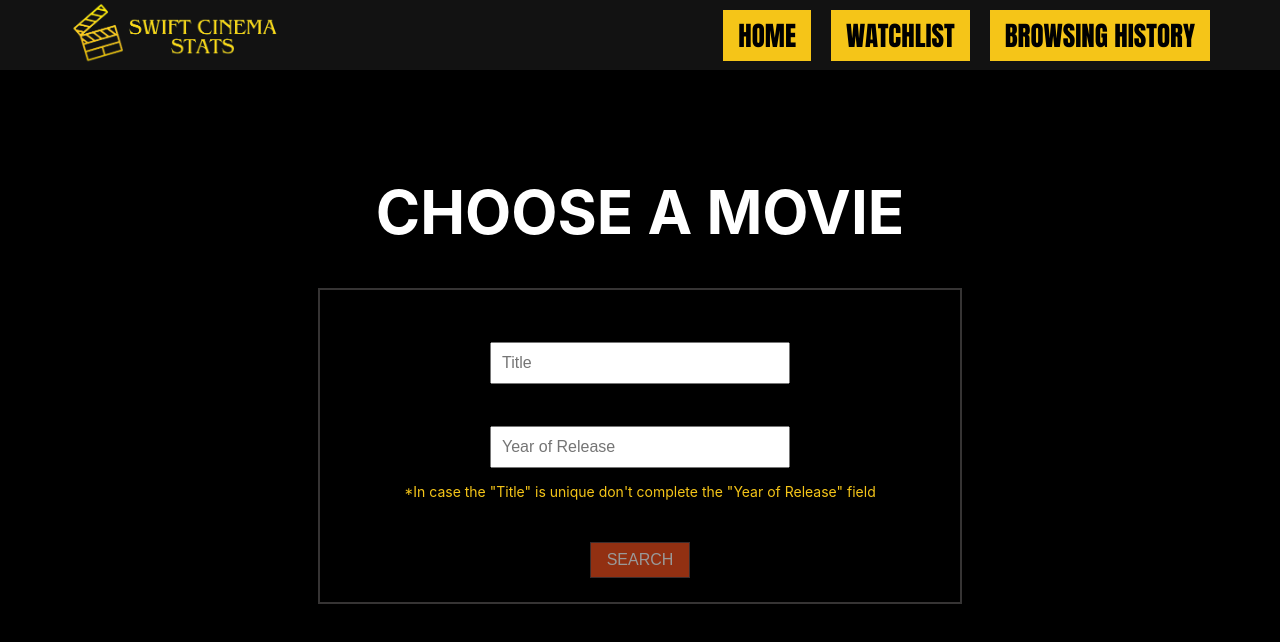
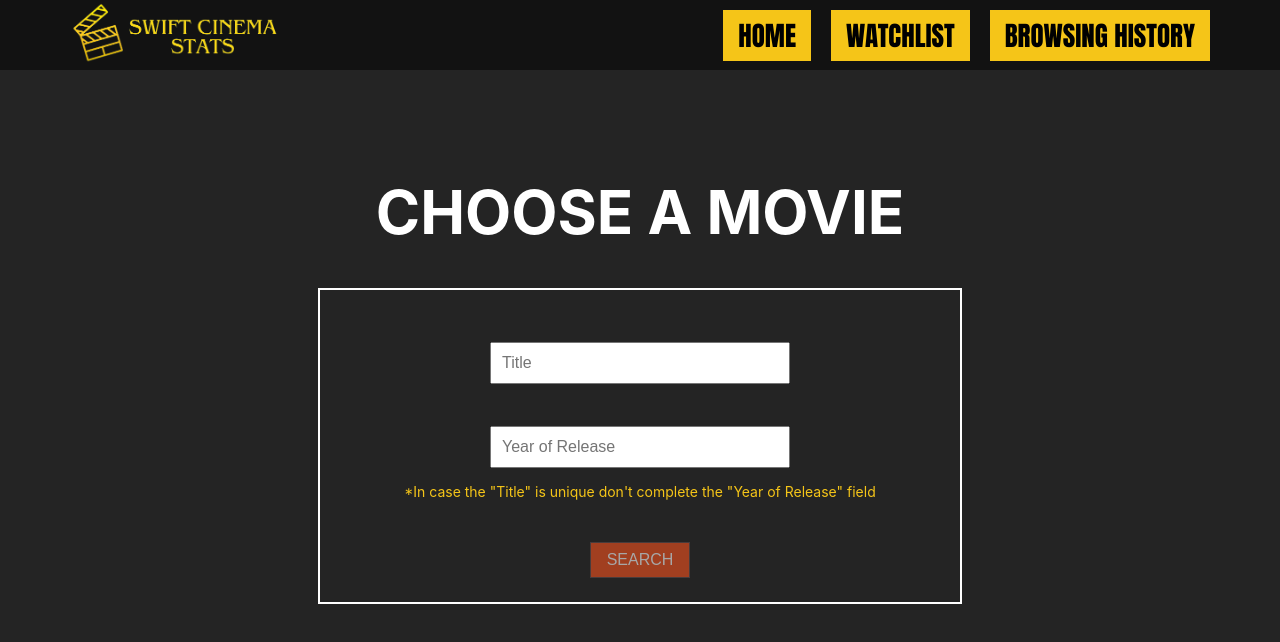
Before and after one commit to RaresButuc/SwiftCinemaStats, a React (Create React App) app in the folder client/: page / in a window 1280 px wide. Shown: the top 642 px of the page. Built offline with nearby package versions, Linux system fonts and the light colour scheme; no server answers.

Commit message:
Stylin the Page and reformating code

```diff
--- a/client/src/App.css
+++ b/client/src/App.css
@@ -14,7 +14,7 @@
 }
 
 body {
-  background-color: rgb(0, 0, 0);
+  background-color: #242424;
 }
 
 /* NavBar */
@@ -69,7 +69,7 @@
   width: 100%;
   max-width: 600px;
   margin: 0 auto;
-  border: 2px solid #363434;
+  border: 2px solid white;
   padding: 20px;
 }
 
@@ -171,7 +171,8 @@
 .myimg {
   max-width: 100%;
   height: 400px;
-  border: 2px solid #363434;
+  /* border: 2px solid #363434; */
+  border: 2px solid white;
 }
 .movieTitle {
   text-decoration: underline;
@@ -258,7 +259,8 @@
   margin: 20px;
   display: inline-block;
   color: white;
-  border: 2px solid #363434;
+  /* border: 2px solid #363434; */
+  border: 2px solid white;
 }
 
 .deleteButton {
--- a/client/src/pages/History.js
+++ b/client/src/pages/History.js
@@ -20,7 +20,8 @@
   return (
     <>
       <h1 className="historyTitle">BROWSING HISTORY</h1>
-      {moviesHistory&&moviesHistory.map((movie) => (
+      {moviesHistory &&
+        moviesHistory.map((movie) => (
           <div className="watchlistMovies">
             <img className="myimg" src={movie.poster} alt="movie.poster.png" />
             <div clasName="scris">
```
Also changed, not shown: client/src/components/Navbar.js (+9 -3 lines). Lines whose indentation alone changed are shown as unchanged.
